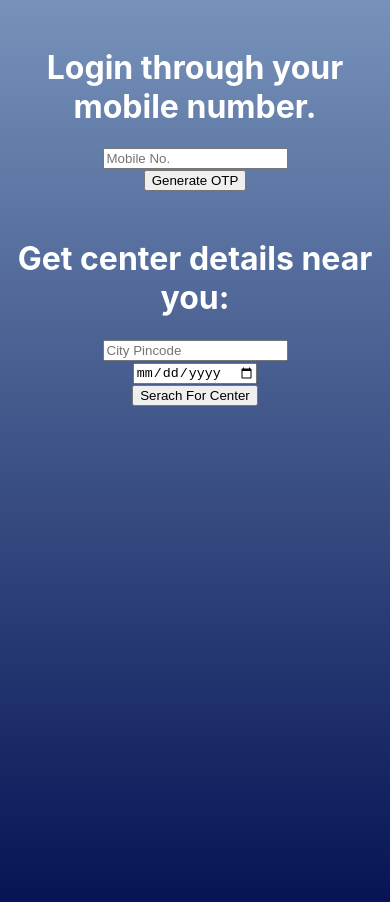
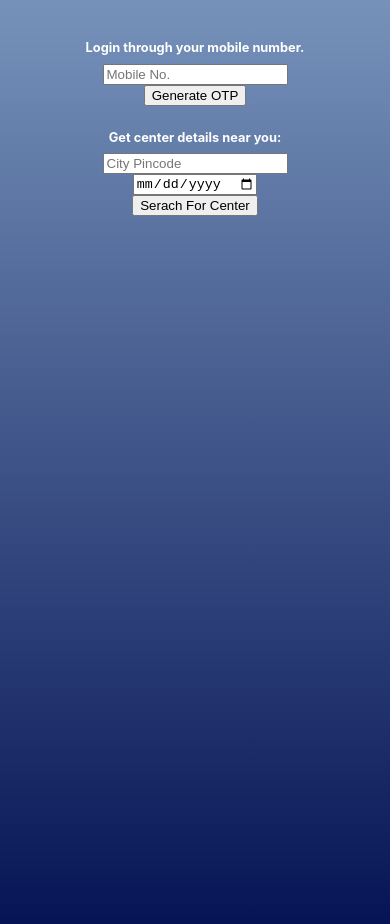
Before and after one commit to Shubhnaik19/getYourJab, a React (Create React App) app: page / in a window 390 px wide. Before the commit the page ends 902 px from the top, so only its background shows below. Built offline with nearby package versions, Linux system fonts and the light colour scheme.

Commit message:
Added card for center name and dose available

```diff
--- /dev/null
+++ b/src/Component/center.js
@@ -0,0 +1,22 @@
+import { Component } from 'react';
+
+
+class center extends Component {
+    state = {  }
+    render() {
+        return (
+            <div className={centerStyle}>
+                <h1>Center Name : {this.props.center.name}</h1>
+                <h3>Dose Available :{this.props.center.available_capacity}</h3>
+                {console.log(this.props.center.name)}
+            </div>
+        );
+    }
+}
+const centerStyle = {
+    display: 'grid',
+    gridTemplateColumns: 'repeat(3, 1fr)',
+    gridGap: '1rem'
+  }
+
+export default center;
--- a/src/Component/centerDetails.js
+++ b/src/Component/centerDetails.js
@@ -1,6 +1,7 @@
 import { Component } from 'react';
 import axios from 'axios';
 import Moment from 'moment';
+import Center from './center';
 
 class ceterDetails extends Component {
     state = { centerDetails : null }
@@ -14,7 +15,7 @@ class ceterDetails extends Component {
            `https://cdn-api.co-vin.in/api/v2/appointment/sessions/public/findByPin?pincode=${pinCode}&date=${dateDMY}`
          )
          .then((response) => {
-           this.setState({centerDetails : JSON.stringify(response.data)})
+           this.setState({centerDetails : response.data.sessions})
          })
          .catch((err) => {
            console.log(err);
@@ -30,8 +31,9 @@ class ceterDetails extends Component {
                     <div className="cityCenter"><input type="date" className="otpForm" name="date" placeholder="Enter Date" /></div>
                     <div className="button submit"><button className="otpButton">Serach For Center</button></div>
                 </form>
-                {centerDetails && <div>
-                    {centerDetails}</div>}
+                <div className="centerStyle">
+                    {centerDetails && centerDetails.map(center => (<Center key={center.session_id} center={center}></Center>))}
+                </div>
             </div>
         );
     }
--- a/src/_App.scss
+++ b/src/_App.scss
@@ -1,8 +1,31 @@
 body{
-    margin:10px;
+    margin:5rem;
     background: rgb(6,20,85);
     background: linear-gradient(0deg, rgba(6,20,85,1) 0%, rgba(118,146,186,1) 100%);
     background-repeat: repeat;
     color: white;
     height: 100vh;
 }
+
+h1{
+    font-size: 1.6rem;
+}
+
+@media (max-width:1200px){
+    html {
+        font-size: 100%;
+    }
+}
+
+@media (max-width:900px){
+    html {
+        font-size: 75%;
+    }
+}
+
+
+@media (max-width:600px){
+    html {
+        font-size: 50%;
+    }
+}
--- a/src/styles/_forms.scss
+++ b/src/styles/_forms.scss
@@ -3,3 +3,17 @@
     align-items: flex-start;
     text-align: center;
 }
+
+h1{
+    font-size: 1.6rem;
+}
+
+.centerDetails{
+    font-size: .9rem;
+    width: 5rem;
+}
+
+.centerStyle
+    {
+        display: 'grid',
+}
```
